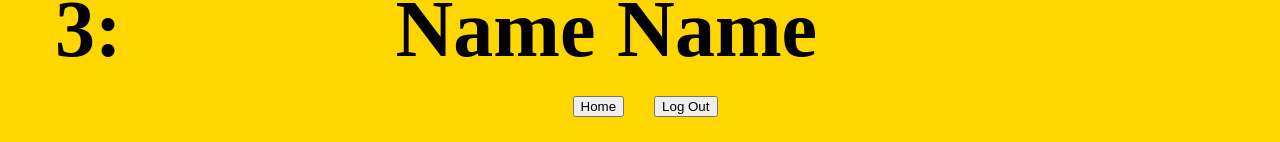
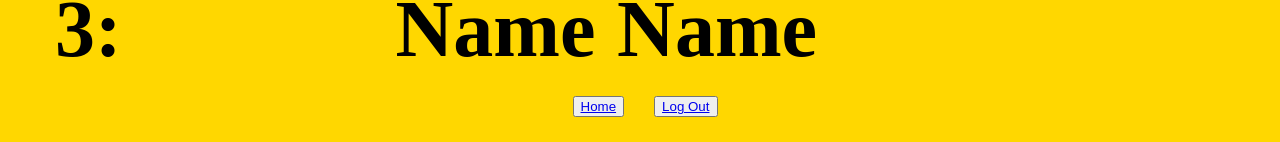
Before and after one commit to rkenney4/seniorproj, a Vue app: page /user-management in a window 1280 px wide. Shown: the part 678-820 px from the top of the page. Built offline with nearby package versions, Linux system fonts and the light colour scheme; no server answers.

Commit message:
Linked Home Button on User Management Page Linked Logout Button on User Management Page

```diff
--- a/src/views/UserManagement.vue
+++ b/src/views/UserManagement.vue
@@ -60,8 +60,8 @@
         <th>|</th>
         <th>Active</th>
     </form>
-    <button type="submit" style="margin:20px">Home</button>
-    <button type="submit" style="margin:10px">Log Out</button>
+    <button type="submit" style="margin:20px"><router-link to="/home">Home</router-link></button>
+    <button type="submit" style="margin:10px"><router-link to="/login">Log Out</router-link></button>
 </template>
 
 <style scoped>
```
